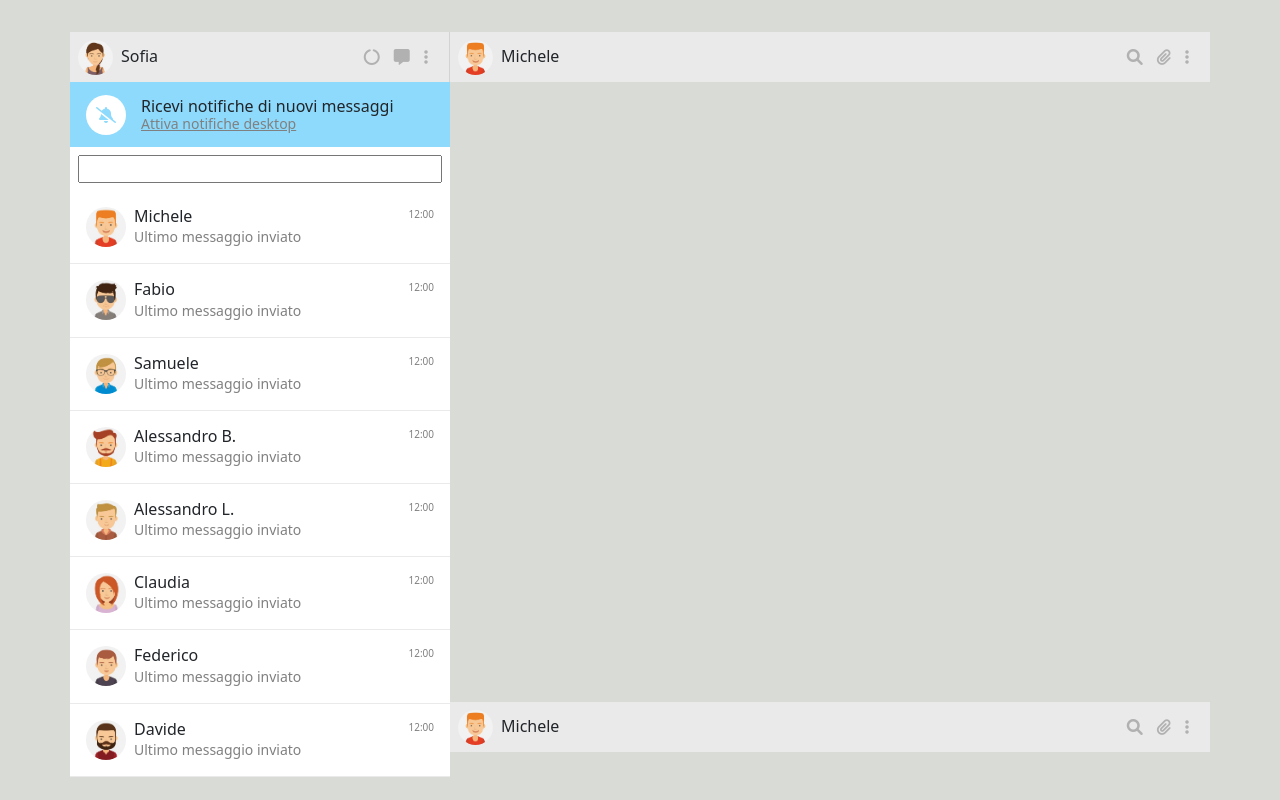
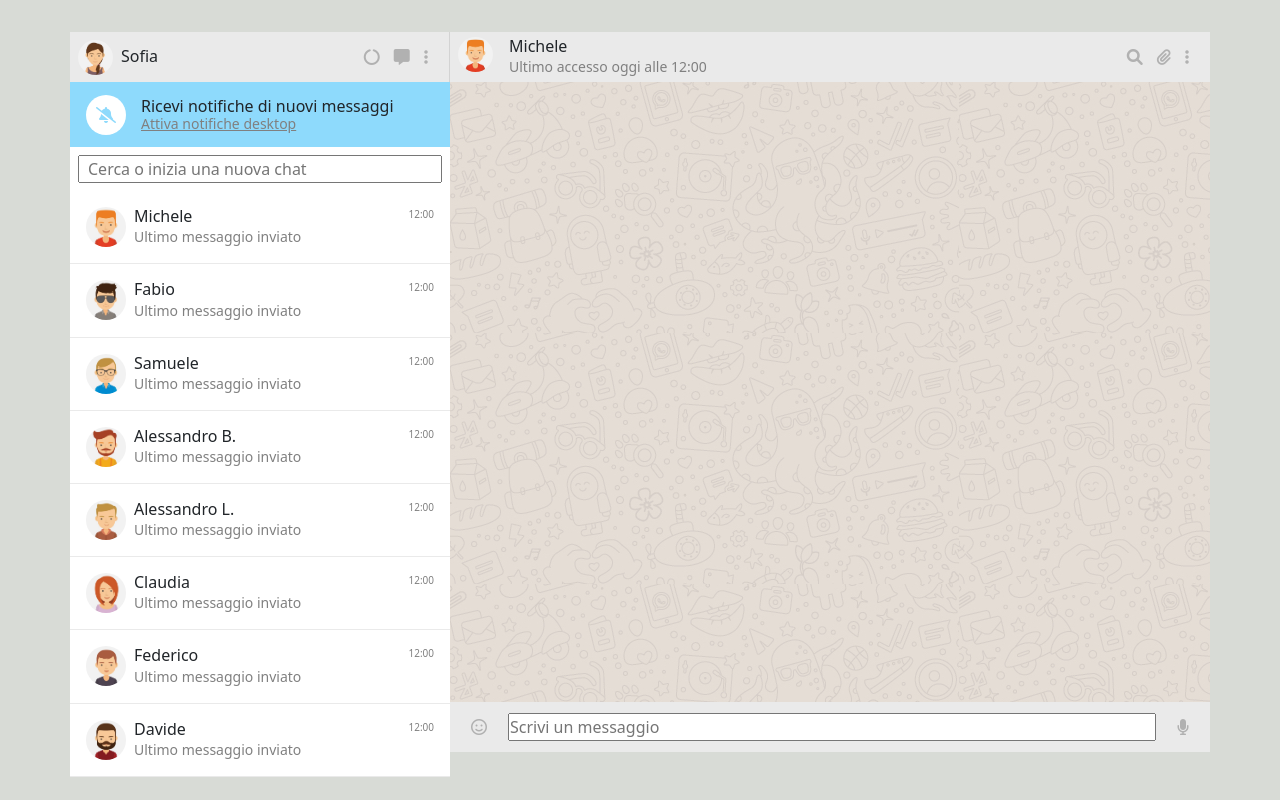
Before and after one commit to N1kola0s/vue-boolzapp, a plain HTML site: page index.html in a window 1280 px wide. Drawn offline with nearby package versions, Linux system fonts and the light colour scheme.

Commit message:
add markup

```diff
--- a/assets/css/style.css
+++ b/assets/css/style.css
@@ -17,6 +17,7 @@ h6, p {
 }
 
 body{
+    /* font-family: Helvetica, Arial, sans-serif; */
     background-color: #D8DBD6;
     margin: 2rem auto;
 }
@@ -127,3 +128,7 @@ body{
 .right_side .chat_box{
     height: calc(90vh - 100px);
 }
+
+.chat_box {
+    background-image: url("../img/mine.jpg");
+}
--- a/index.html
+++ b/index.html
@@ -57,7 +57,7 @@
                     <!-- /.notification -->
 
                     <div class="search box m-2">
-                        <input class="w-100" type="text">
+                        <input class="w-100 px-2" type="text" placeholder="Cerca o inizia una nuova chat">
                     </div>
                     <!-- /.search -->
 
@@ -220,13 +220,13 @@
 
                         <div class="top_bar d-flex align-items-center justify-content-between">
 
-                            <div class="d-flex flex-columns align-items-center">
+                            <div class="d-flex flex-columns">
                                 <div class="user_icon">
                                     <img src="./assets/img/avatar_1.jpg" alt="user_name">
                                 </div>
-                                <div class="user_info d-flex flex-column justify-content-center">
+                                <div class="text_info mx-2">
                                     <h6>Michele</h6>
-                                    <!-- <p>Ultimo accesso oggi alle 12:00</p> -->
+                                    <p>Ultimo accesso oggi alle 12:00</p>
                                 </div>
                             </div>
 
@@ -246,21 +246,16 @@
 
                         <div class="bottom_bar d-flex align-items-center justify-content-between">
 
-                            <div class="d-flex flex-columns align-items-center">
-                                <div class="user_icon">
-                                    <img src="./assets/img/avatar_1.jpg" alt="user_name">
-                                </div>
-                                <div class="user_info d-flex flex-column justify-content-center">
-                                    <h6>Michele</h6>
-                                    <!-- <p>Ultimo accesso oggi alle 12:00</p> -->
-                                </div>
+                            <div class="el_icons">
+                                <i class="fa-regular fa-face-smile"></i>
                             </div>
 
+                            <input class="w-100" type="text" placeholder="Scrivi un messaggio">
+
                             <div class="el_icons">
-                                <i class="fa-solid fa-magnifying-glass"></i>
-                                <i class="fa-solid fa-paperclip"></i>
-                                <i class="fa-solid fa-ellipsis-vertical"></i>
+                                <i class="fa-solid fa-microphone"></i>
                             </div>
+
 
                         </div>
                         <!-- /.bottom_bar -->
```
